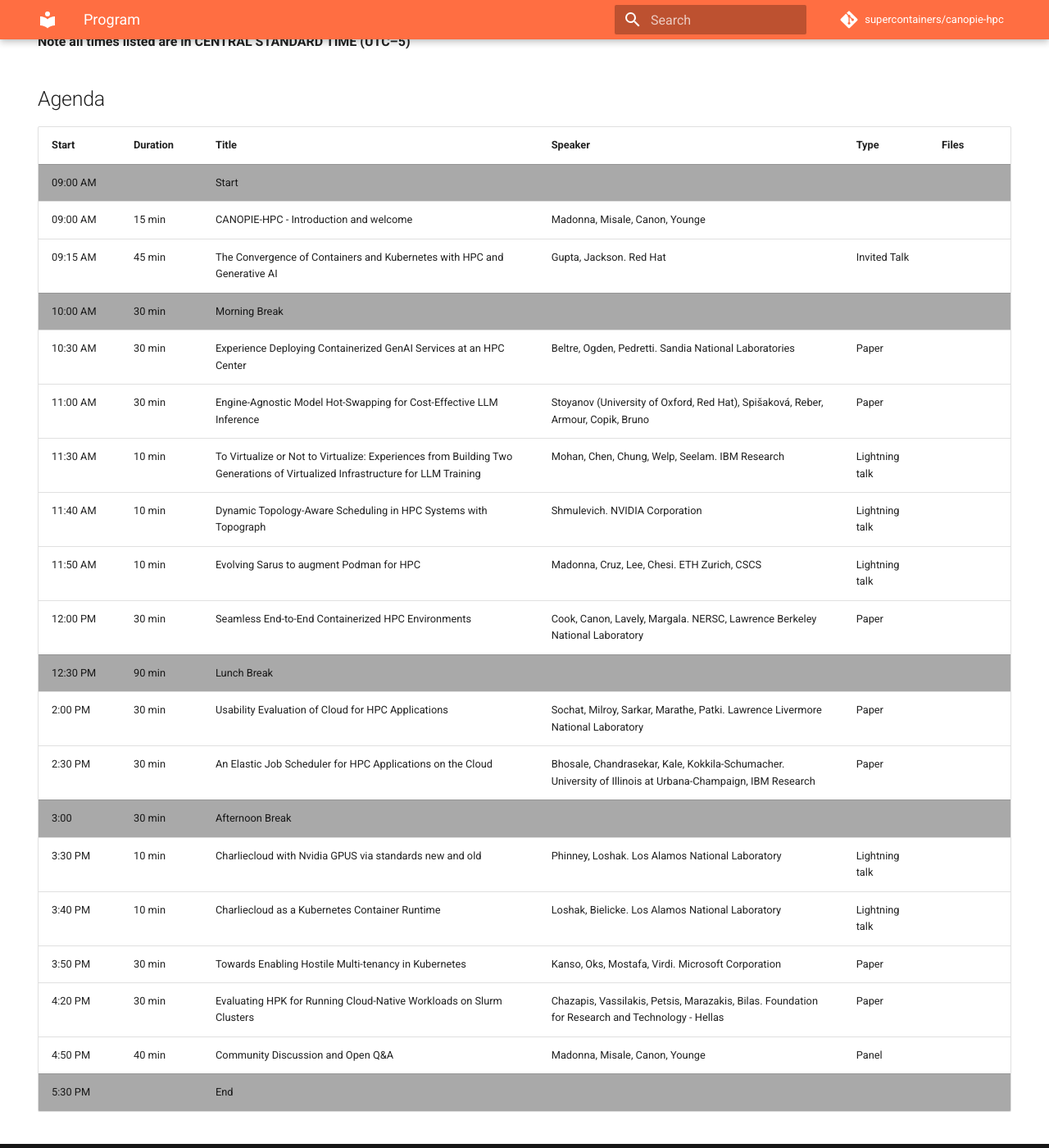
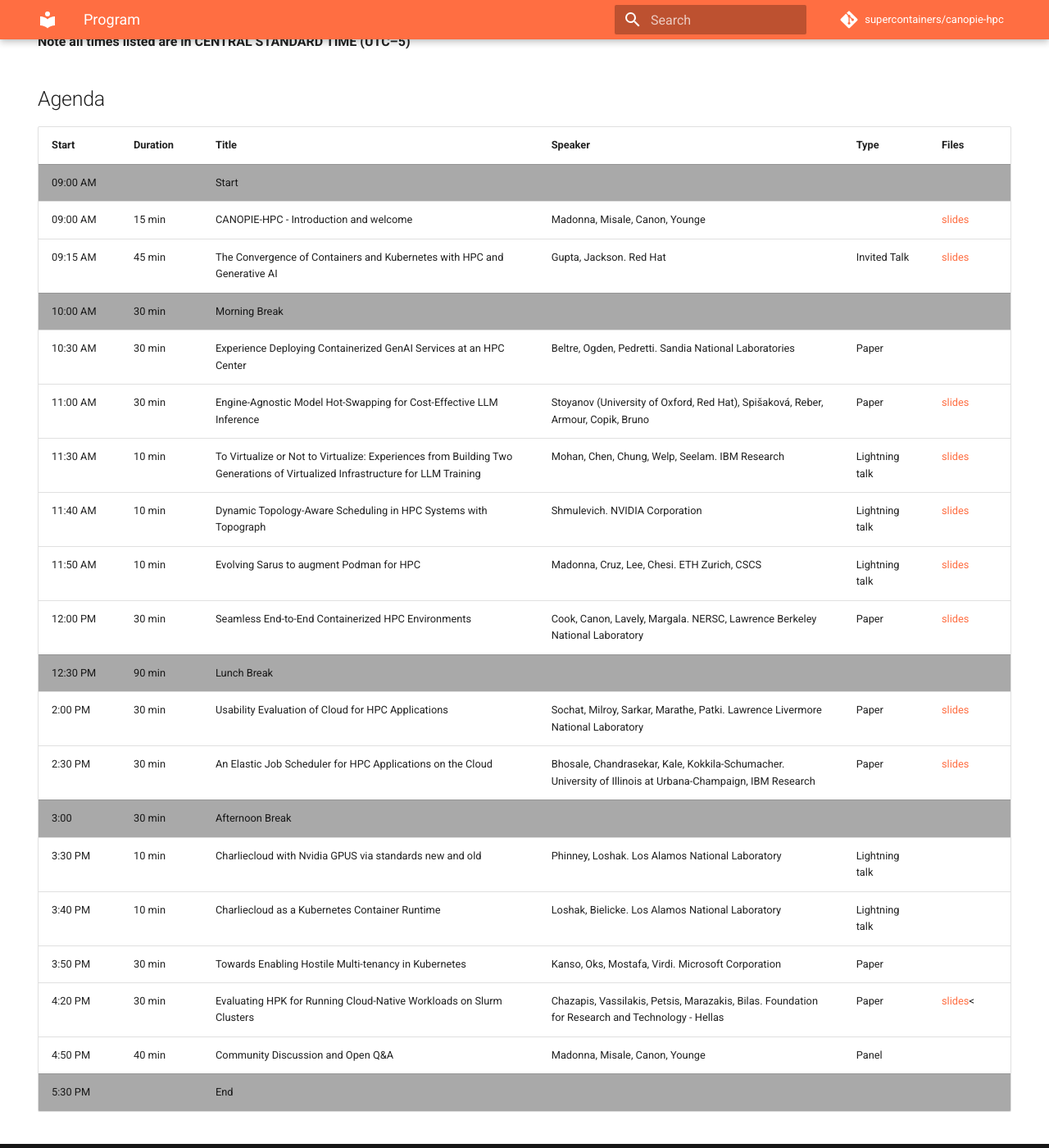
Before and after one commit to supercontainers/canopie-hpc, an MkDocs documentation site: the page built from docs/program.md, in a window 1280 px wide and 1400 px high, scrolled down 324 px. Shown: the whole window at 82% size. Built offline with MkDocs 1.6.1 and Material for MkDocs 9.7.7, drawn with Linux system fonts in a browser that asks for light colours; comment, search, counter and statistics services are not loaded.

Commit message:
Added presentation slides for 2025

```diff
--- a/docs/program.md
+++ b/docs/program.md
@@ -36,7 +36,7 @@
         <td>CANOPIE-HPC - Introduction and welcome</td>
         <td>Madonna, Misale, Canon, Younge</td>
         <td></td>
-        <td></td>
+        <td><a href="https://github.com/supercontainers/canopie-hpc/blob/main/docs/slides/CANOPIE-HPC-SC25-intro.pdf">slides</a></td>
     </tr>
     <tr>
         <td>09:15 AM</td>
@@ -44,7 +44,7 @@
         <td>The Convergence of Containers and Kubernetes with HPC and Generative AI</td>
         <td>Gupta, Jackson. Red Hat</td>
         <td>Invited Talk</td>
-        <td></td>
+        <td><a href="https://github.com/supercontainers/canopie-hpc/blob/main/docs/slides/The-Convergence-of-HPC-K8s-and-AI.pdf">slides</a></td>
     </tr>
     <tr style="background-color:#A9A9A9">
         <td>10:00 AM</td>
@@ -65,7 +65,7 @@
         <td>Engine-Agnostic Model Hot-Swapping for Cost-Effective LLM Inference</td>
         <td>Stoyanov (University of Oxford, Red Hat), Spišaková, Reber, Armour, Copik, Bruno</td>
         <td>Paper</td>
-        <td></td>
+        <td><a href="https://github.com/supercontainers/canopie-hpc/blob/main/docs/slides/Engine-Agnostic-Model-Hot-Swapping-for-Cost-Effective-LLM-Inference.pdf">slides</a></td>
     </tr>
     <tr>
         <td>11:30 AM</td>
@@ -73,7 +73,7 @@
         <td>To Virtualize or Not to Virtualize: Experiences from Building Two Generations of Virtualized Infrastructure for LLM Training</td>
         <td>Mohan, Chen, Chung, Welp, Seelam. IBM Research</td>
         <td>Lightning talk</td>
-        <td></td>
+        <td><a href="https://github.com/supercontainers/canopie-hpc/blob/main/docs/slides/vela-canopie-workshop-2025.pdf">slides</a></td>
     </tr>
     <tr>
         <td>11:40 AM</td>
@@ -81,7 +81,7 @@
         <td>Dynamic Topology-Aware Scheduling in HPC Systems with Topograph</td>
         <td>Shmulevich. NVIDIA Corporation</td>
         <td>Lightning talk</td>
-        <td></td>
+        <td><a href="https://github.com/supercontainers/canopie-hpc/blob/main/docs/slides/Dynamic-Topology-Aware-Scheduling-in-HPC-Systems-with-Topograph.pdf">slides</a></td>
     </tr>
     <tr>
         <td>11:50 AM</td>
@@ -89,7 +89,7 @@
         <td>Evolving Sarus to augment Podman for HPC</td>
         <td>Madonna, Cruz, Lee, Chesi. ETH Zurich, CSCS</td>
         <td>Lightning talk</td>
-        <td></td>
+        <td><a href="https://github.com/supercontainers/canopie-hpc/blob/main/docs/slides/Sarus-Podman-CANOPIE-Nov25.pdf">slides</a></td>
     </tr>
     <tr>
         <td>12:00 PM</td>
@@ -97,7 +97,7 @@
         <td>Seamless End-to-End Containerized HPC Environments</td>
         <td>Cook, Canon, Lavely, Margala. NERSC, Lawrence Berkeley National Laboratory</td>
         <td>Paper</td>
-        <td></td>
+        <td><a href="https://github.com/supercontainers/canopie-hpc/blob/main/docs/slides/Cook-Seamless-end-to-end-containerized-HPC-environments.pdf">slides</a></td>
     </tr>
     <tr style="background-color:#A9A9A9">
         <td>12:30 PM</td>
@@ -110,7 +110,7 @@
         <td>Usability Evaluation of Cloud for HPC Applications</td>
         <td>Sochat, Milroy, Sarkar, Marathe, Patki. Lawrence Livermore National Laboratory</td>
         <td>Paper</td>
-        <td></td>
+        <td><a href="https://github.com/supercontainers/canopie-hpc/blob/main/docs/slides/SC25-CANOPIE-Usability-Study-IM.pdf">slides</a></td>
     </tr>
     <tr>
         <td>2:30 PM</td>
@@ -119,7 +119,7 @@
         <td>Bhosale, Chandrasekar, Kale, Kokkila-Schumacher.
 University of Illinois at Urbana-Champaign, IBM Research</td>
         <td>Paper</td>
-        <td></td>
+        <td><a href="https://github.com/supercontainers/canopie-hpc/blob/main/docs/slides/Bhosale-CANOPIE-HPC25.pdf">slides</a></td>
     </tr>
     <tr style="background-color:#A9A9A9">
         <td>3:00</td>
@@ -156,7 +156,7 @@
         <td>Evaluating HPK for Running Cloud-Native Workloads on Slurm Clusters</td>
         <td>Chazapis, Vassilakis, Petsis, Marazakis, Bilas. Foundation for Research and Technology - Hellas</td>
         <td>Paper</td>
-        <td></td>
+        <td><a href="https://github.com/supercontainers/canopie-hpc/blob/main/docs/slides/Evaluating-HPK-for-Running-Cloud-Native-Workloads-on-Slurm-Clusters.pdf">slides</a><</td>
     </tr>
     <tr>
         <td>4:50 PM</td>
```
Also changed, not shown: 10 other files.
